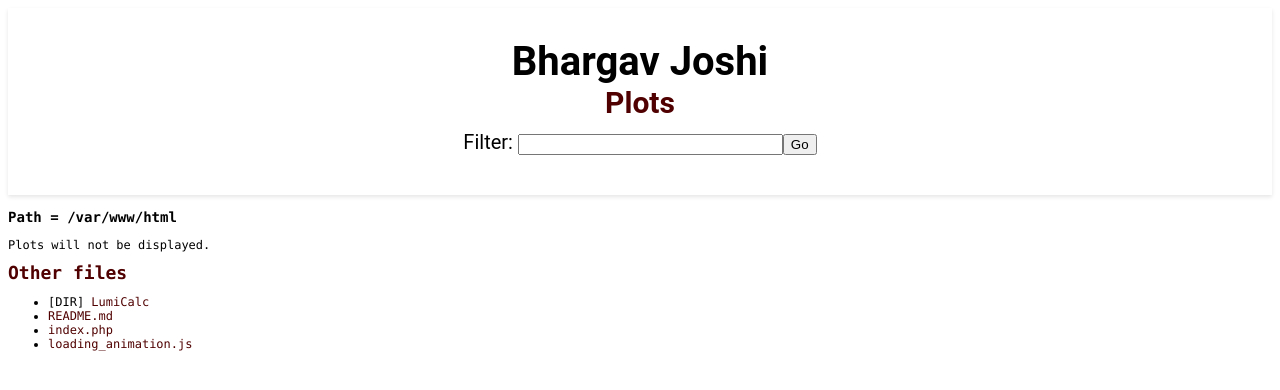
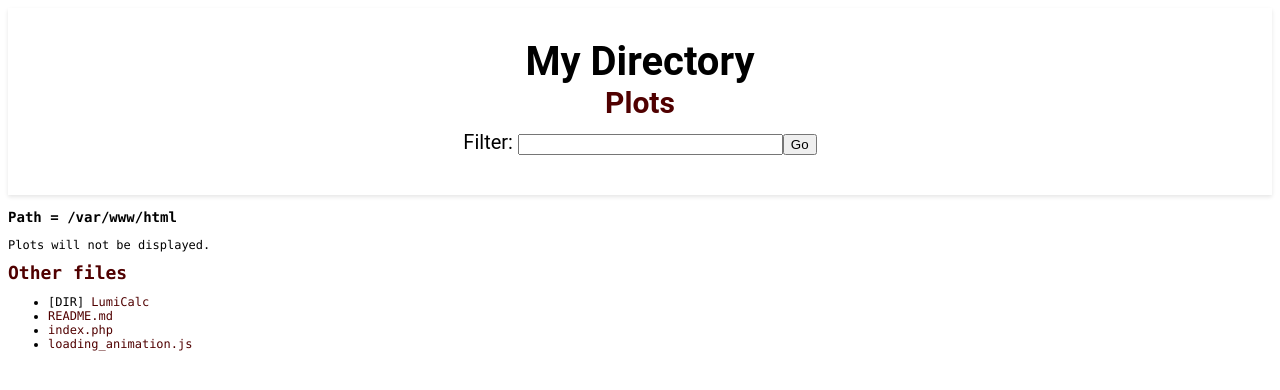
Before and after one commit to bmjoshi/Miscellaneous, a PHP site: page /?noplots=1 in a window 1280 px wide. Shown: the top 390 px of the page. Run offline with PHP 8.4, Linux system fonts and the light colour scheme.

Commit message:
Update index.php
remove name

```diff
--- a/index.php
+++ b/index.php
@@ -1,7 +1,6 @@
 <html>
 <head>
-<title><?php echo "Bhargav Joshi";
-	echo getcwd(); ?></title>
+<title><?php echo getcwd(); ?></title>
 
 <style type='text/css'>
 
@@ -65,8 +64,8 @@ a:hover { text-decoration: underline; color: rgb(255,80,80); }
 <body>
 <div clas="header_bar">
 <div class="header">
-<h1><?php echo "Bhargav Joshi\n"?></h1>
-<h2><a name="plots">Plots</a></h2>
+<h1><?php echo "My Directory\n"?></h1>
+<h2><a name="Files and plots">Plots</a></h2>
 <p><form>Filter: <input type="text" name="match" size="30" value="<?php if (isset($_GET['match'])) print htmlspecialchars($_GET['match']);  ?>" /><input type="Submit" value="Go" /></form></p>
 </div>
 </div>
```
